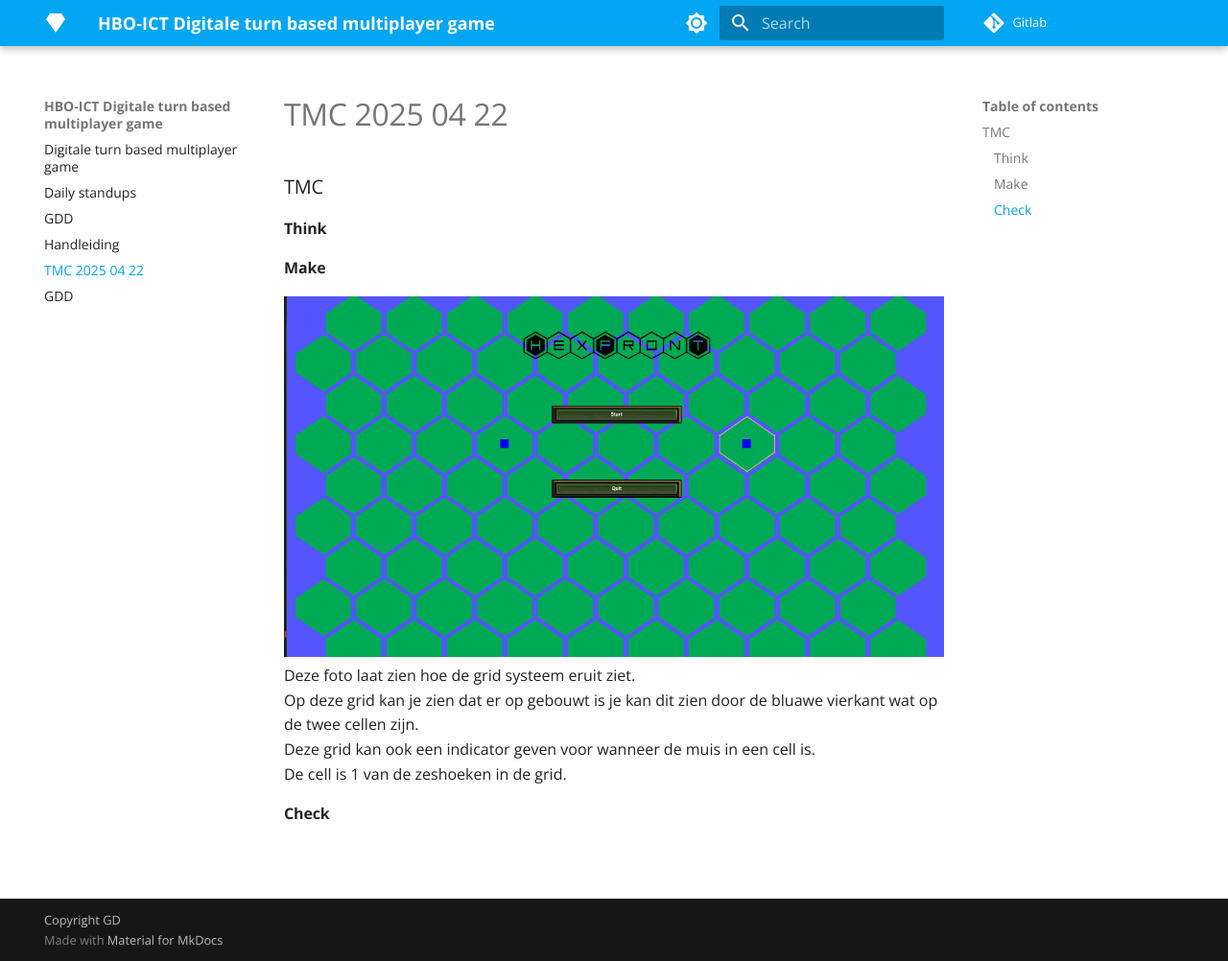
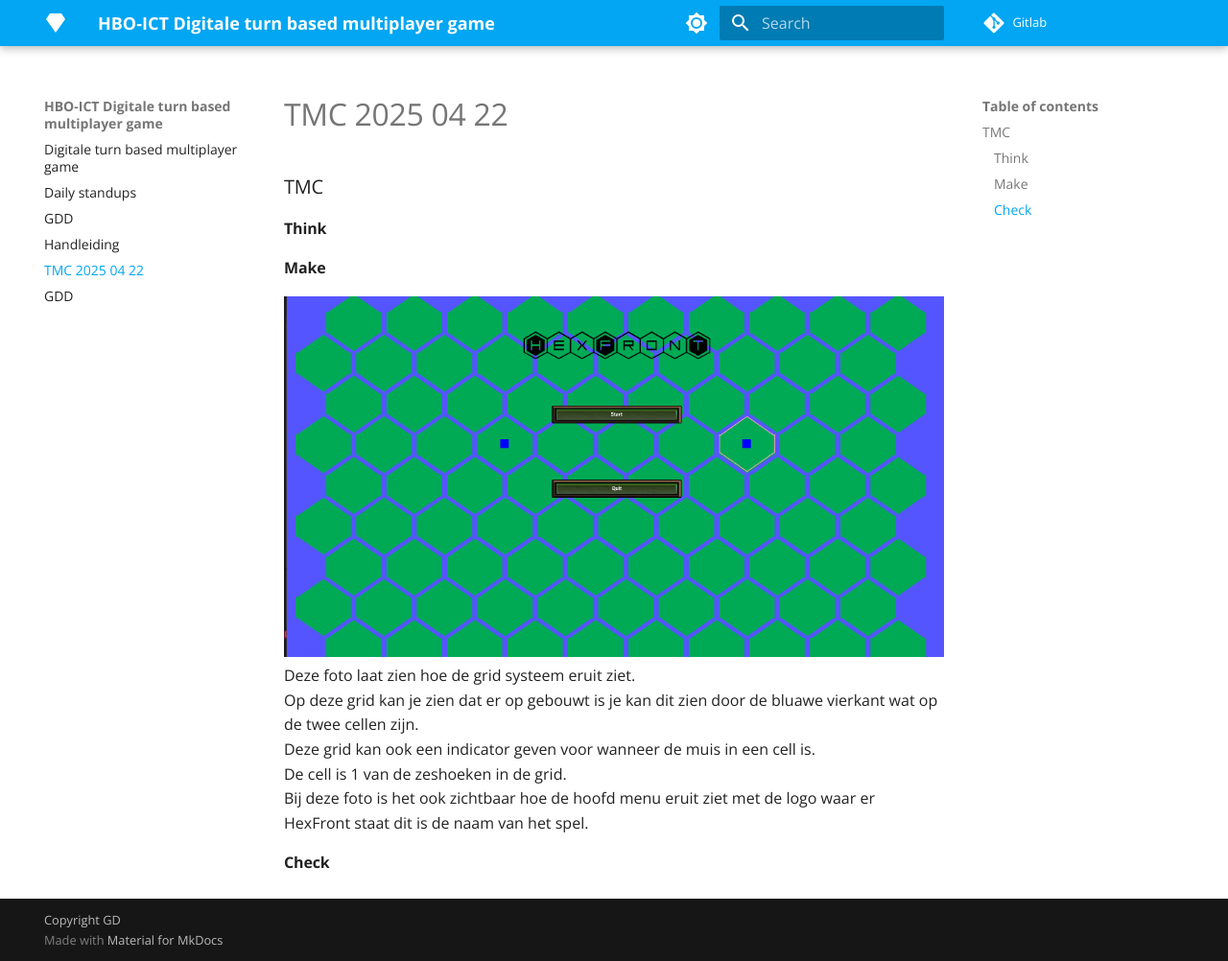
Before and after one commit to lieuweZ/HexFront, an MkDocs documentation site: the page built from docs/TMC 2025_04_22.md, in a window 1280 px wide and 1002 px high. Shown: the whole window at 96% size. Built offline with MkDocs 1.6.1 and Material for MkDocs 9.7.7, drawn with Linux system fonts in a browser that asks for light colours; nearby versions of some CDN libraries; library files that are not in the unit come from our copies.

Commit message:
Edit TMC 2025_04_22.md

```diff
--- a/docs/TMC 2025_04_22.md
+++ b/docs/TMC 2025_04_22.md
@@ -8,5 +8,6 @@
 Deze foto laat zien hoe de grid systeem eruit ziet. <br>
 Op deze grid kan je zien dat er op gebouwt is je kan dit zien door de bluawe vierkant wat op de twee cellen zijn.<br>
 Deze grid kan ook een indicator geven voor wanneer de muis in een cell is.<br>
-De cell is 1 van de zeshoeken in de grid.
+De cell is 1 van de zeshoeken in de grid.<br>
+Bij deze foto is het ook zichtbaar hoe de hoofd menu eruit ziet met de logo waar er HexFront staat dit is de naam van het spel.
 #### Check
```
